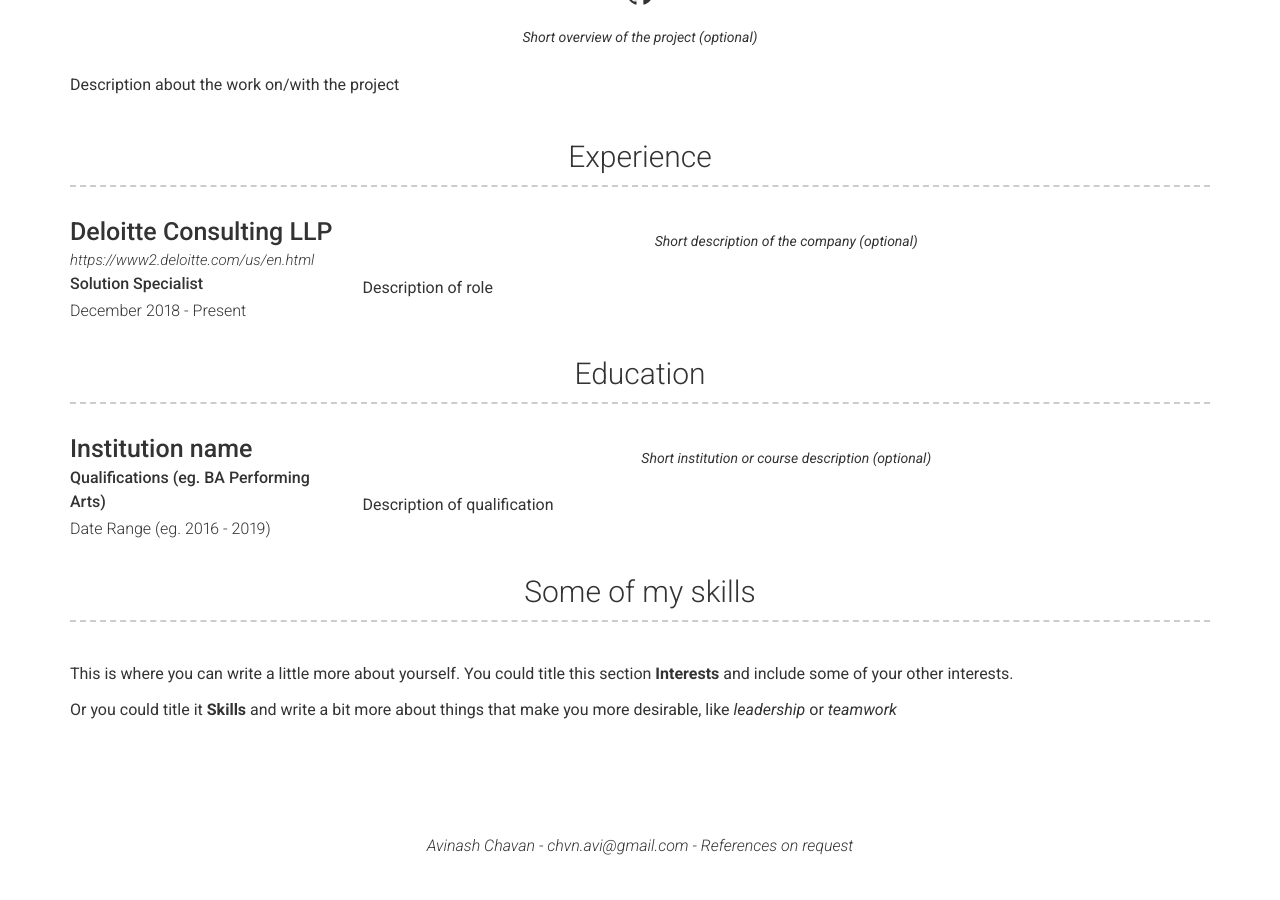
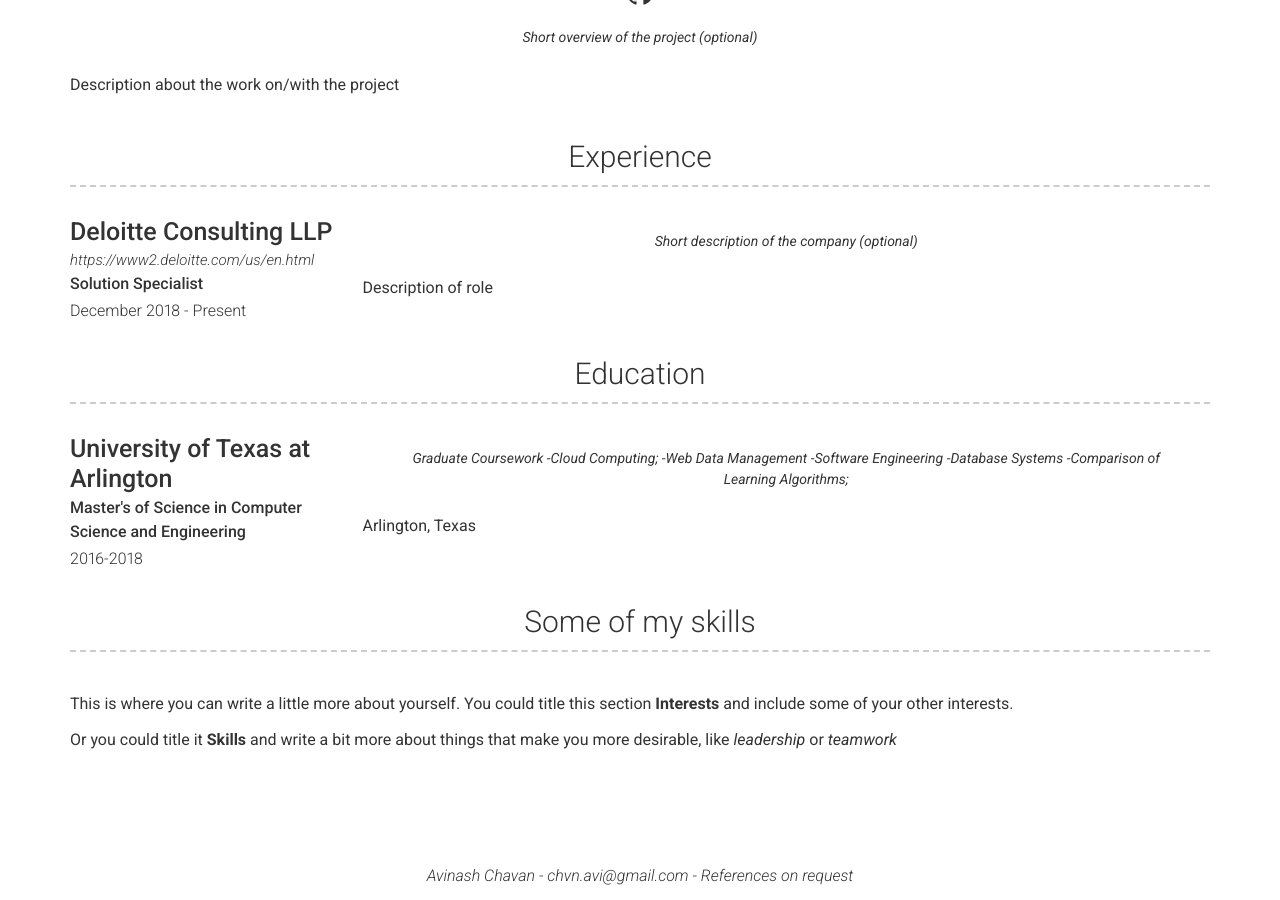
Before and after one commit to AvinashChavanN/avinashchavann.github.io, a Jekyll site: the page built from index.md, in a window 1280 px wide and 900 px high, scrolled down 736 px. Built offline with Jekyll 4.4.1, drawn with Linux system fonts in a browser that asks for light colours; before the commit the page ends 1606 px from its top, so only the background shows below that.

Commit message:
Added Education details

```diff
--- a/_config.yml
+++ b/_config.yml
@@ -37,6 +37,7 @@ about_content: | # this will include new lines to allow paragraphs
 # More Section
 # more_title: A Little More About Me #(Use this to override about more section title)
 more_content: | # this will include new lines to allow paragraphs
+
   This is where you can write a little more about yourself. You could title this section **Interests** and include some of your other interests.
 
   Or you could title it **Skills** and write a bit more about things that make you more desirable, like *leadership* or *teamwork*
--- a/_data/education.yml
+++ b/_data/education.yml
@@ -1,9 +1,14 @@
 # Education Template
 - layout: left
-  name: Institution name
-  dates: Date Range (eg. 2016 - 2019)
-  qualification: Qualifications (eg. BA Performing Arts)
+  name: University of Texas at Arlington
+  dates: 2016-2018
+  qualification: Master's of Science in Computer Science and Engineering
   quote: >
-    Short institution or course description (optional)
+    Graduate Coursework
+    -Cloud Computing;
+    -Web Data Management
+    -Software Engineering
+    -Database Systems
+    -Comparison of Learning Algorithms;
   description: | # this will include new lines to allow paragraphs
-    Description of qualification
+    Arlington, Texas
```
